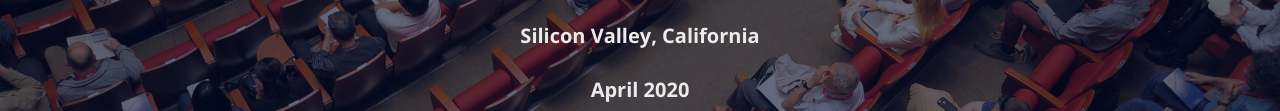
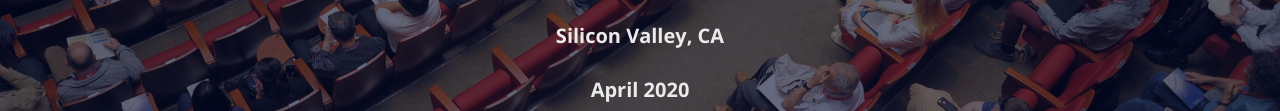
Before and after one commit to Toga-Hacks-I/Toga-Hacks-Website, a plain HTML site: page index.html in a window 1280 px wide. Shown: the part 423-534 px from the top of the page. Drawn offline with nearby package versions, Linux system fonts and the light colour scheme.

Commit message:
Fix wording and spacing

```diff
--- a/index.html
+++ b/index.html
@@ -81,7 +81,7 @@
     <section id="intro">
       <div class="intro-container wow fadeIn">
         <h1 class="mb-4 pb-0">Toga<span> Hacks</span> I</h1>
-        <p class="mb-4 pb-0">Silicon Valley, California</p>
+        <p class="mb-4 pb-0">Silicon Valley, CA</p>
         <p class="mb-4 pb-0">April 2020</p>
         <a href="#about" class="about-btn scrollto">Learn More</a>
       </div>
@@ -288,7 +288,7 @@
             <div class="col-lg-6 venue-info">
               <div class="row justify-content-center">
                 <div class="col-11 col-lg-8">
-                  <h3>TBD , California</h3>
+                  <h3>TBD, California</h3>
                   <p>We are currently searching for a venue</p>
                 </div>
               </div>
```
